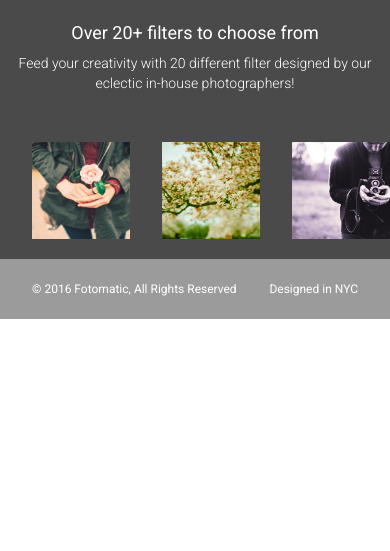
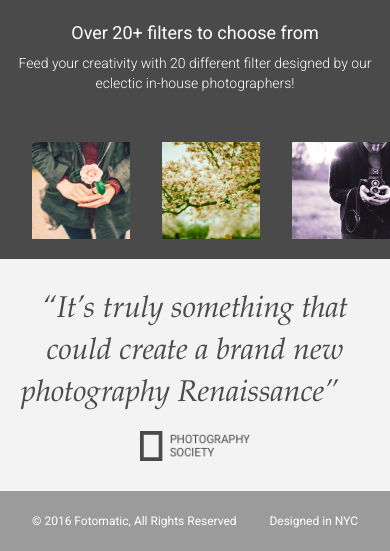
Before and after one commit to Carlos-Muniz/fotomatic, a plain HTML site: page index.html in a window 390 px wide. Shown: the part 1055-1606 px from the top of the page. Before the commit the page ends 1374 px from the top, so only its background shows below. Drawn offline with Linux system fonts and the light colour scheme; a web font is replaced by a local one.

Commit message:
Fix quotes section and debug css

```diff
--- a/resources/css/style.css
+++ b/resources/css/style.css
@@ -351,11 +351,11 @@ header .mobile {
   background-color: #f3f3f3;
 }
 
-#quotes-section content {
+#quotes-section .content {
   padding: 5rem 0;
 }
 
-#quotes-section quote {
+#quotes-section .quote {
   padding-right: 1.875rem;
   font-family: "Palatino", serif;
   font-size: 1.875rem;
@@ -364,21 +364,20 @@ header .mobile {
   color: #4a4a4a;
 }
 
-#quotes-section quote-citation {
+#quotes-section .quote-citation {
   height: 1.875rem;
 }
 
 @media only screen and (max-width: 760px) {
-  #quotes-section content {
+  #quotes-section .content {
     padding: 1.875rem .625rem;
   }
 
-  #quotes-section quote {
-    font-size: 1.5rem;
+  #quotes-section .quote {
     line-height: 1.4;
   }
 
-  #quotes-section quote-citation {
+  #quotes-section .quote-citation {
     display: block;
     padding-top: 1rem;
     margin: auto;
```
Also changed, not shown: index.html (+1 -1 lines).
